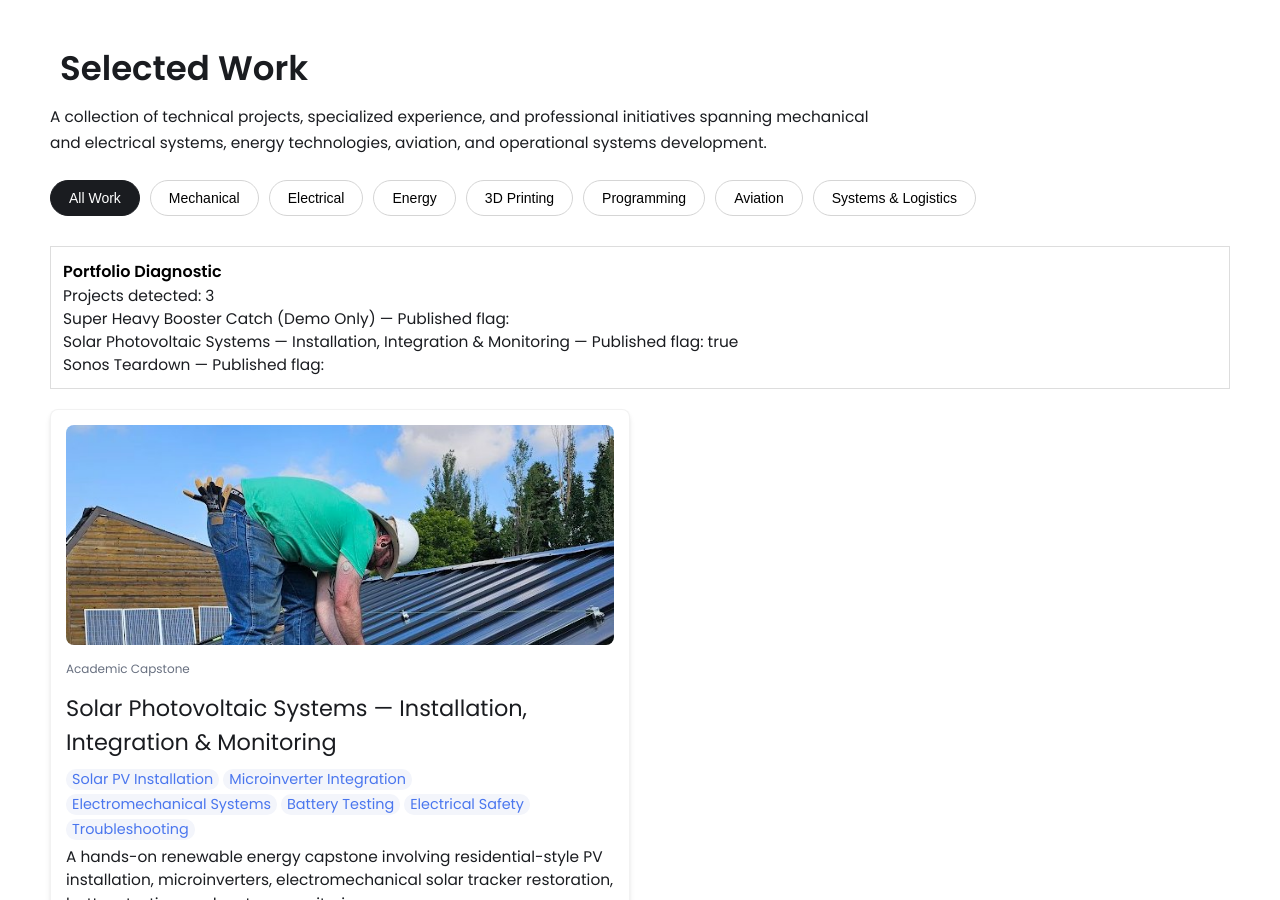
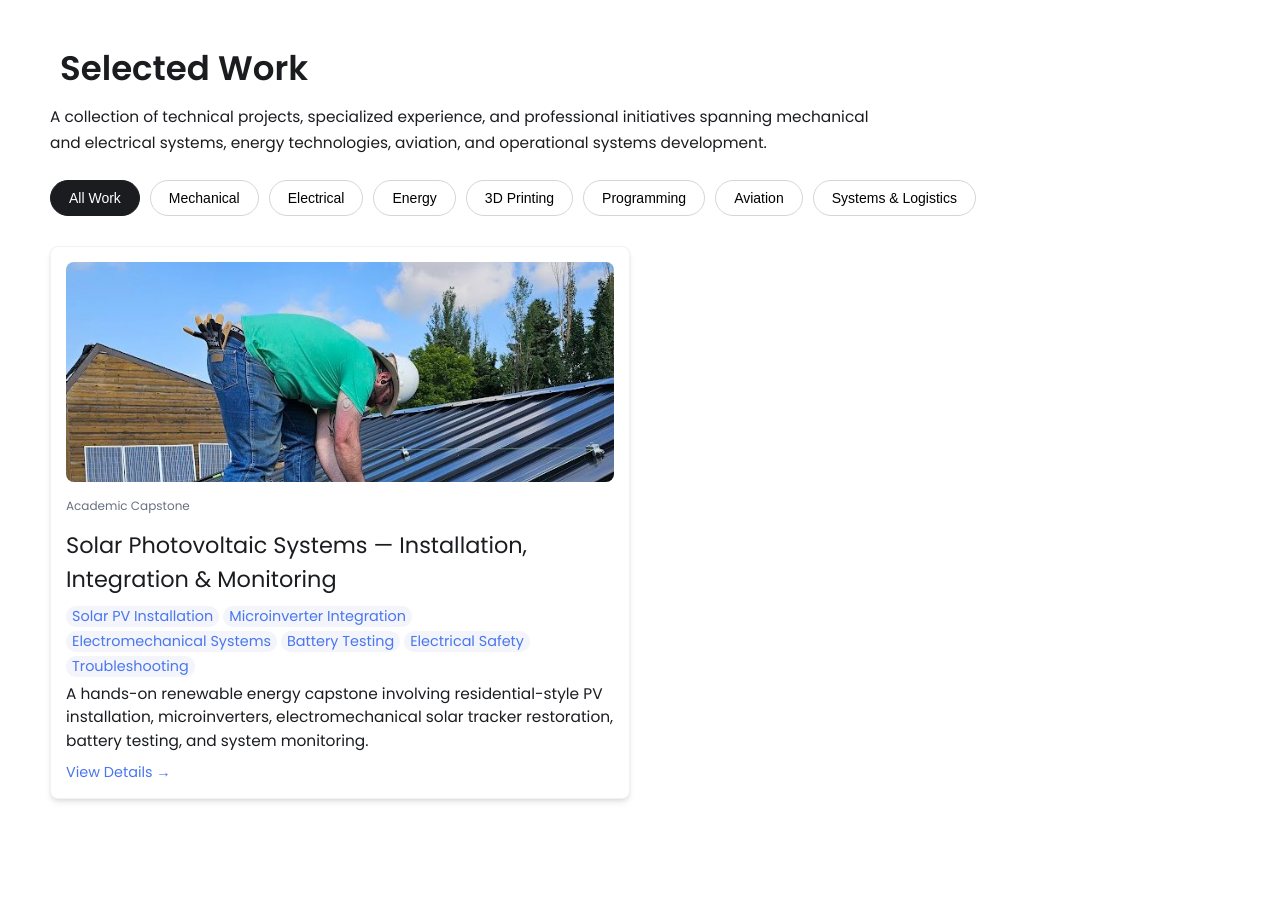
Before and after one commit to SuSpence-89/Eng-portfolio, a Jekyll site: the page built from index.html, in a window 1280 px wide and 900 px high, scrolled down 1028 px. Built offline with Jekyll 4.4.1, drawn with Linux system fonts in a browser that asks for light colours.

Commit message:
Update projects.html

```diff
--- a/_includes/projects.html
+++ b/_includes/projects.html
@@ -47,18 +47,7 @@
 
     </div>
 
-<!-- Temporary portfolio diagnostic -->
-<div style="padding:12px; border:1px solid #ddd; margin-bottom:20px;">
-  <strong>Portfolio Diagnostic</strong>
-  <p>Projects detected: {{ site.projects.size }}</p>
 
-  {% for item in site.projects %}
-    <p>
-      {{ item.title }} —
-      Published flag: {{ item.show_in_portfolio }}
-    </p>
-  {% endfor %}
-</div>
 
     <!-- Portfolio Cards -->
     <div class="grid-container selected-work-grid">
```
